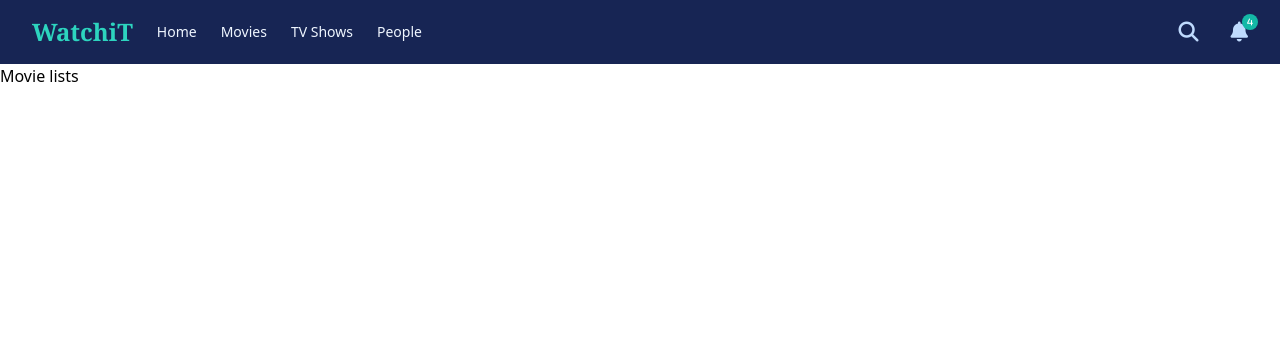
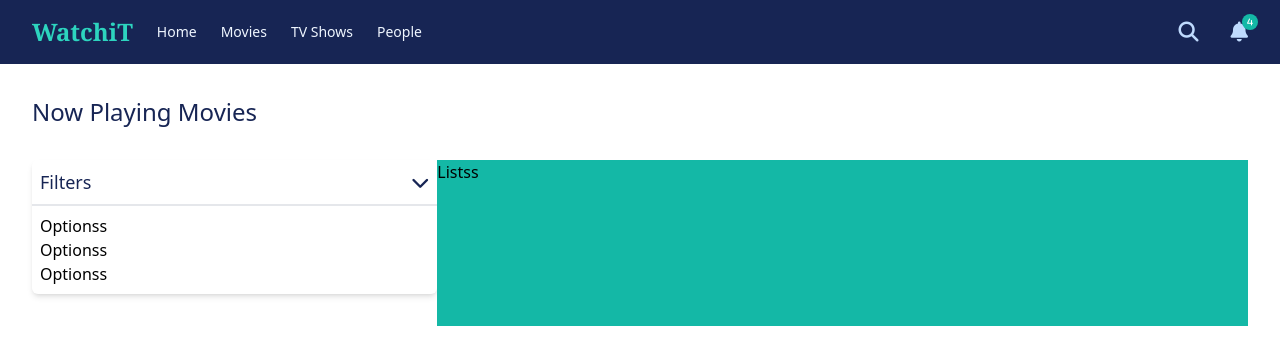
Before and after one commit to retardH/WatchiT, a Vue app: page /tv/1 in a window 1280 px wide. Shown: the top 364 px of the page. Built offline with nearby package versions, Linux system fonts and the light colour scheme.

Commit message:
finshed developing carousel

```diff
--- /dev/null
+++ b/src/components/DataFilter.vue
@@ -0,0 +1,19 @@
+<script setup>
+
+</script>
+
+<template>
+  <div>
+    <div class="rounded-md shadow-md">
+        <div class="flex justify-between items-center p-2 border-b-2">
+          <h4 class="text-base lg:text-lg text-blue-950">Filters</h4>
+          <i class="fa-solid fa-chevron-down text-lg text-blue-950"></i>
+        </div>
+        <div class="flex flex-col p-2">
+          <span>Optionss</span>
+          <span>Optionss</span>
+          <span>Optionss</span>
+        </div>
+    </div>
+  </div>
+</template>
--- a/src/views/HomeView.vue
+++ b/src/views/HomeView.vue
@@ -62,7 +62,7 @@ onMounted(() => {
     <div class="mt-8 px-2 lg:px-8">
       <div class="flex items-center justify-between mb-4">
         <div class="flex items-center gap-4">
-          <h4 class="text-blue-950 text-xl md:text-2xl">Available Networks to Watch</h4>
+          <h4 class="text-blue-950 text-xl md:text-2xl">Available Networks</h4>
           <ClickDropDown :options="['Movie', 'TV Show']" @filterQuery="(q) =>
           watchProviderFilterQuery = q"/>
         </div>
--- a/src/views/MovieListsView.vue
+++ b/src/views/MovieListsView.vue
@@ -1,9 +1,20 @@
 <script setup>
 
+import DataFilter from "@/components/DataFilter.vue";
 </script>
 
 <template>
   <div>
-    Movie lists
+    <div class="mt-8 px-2 lg:px-8">
+      <h4 class="text-blue-950 text-xl md:text-2xl">Now Playing Movies</h4>
+    </div>
+    <div class="grid grid-cols-12 mt-8 px-2 lg:px-8">
+      <div class="col-span-12 mb-8 md:col-span-3 lg:col-span-4">
+        <DataFilter/>
+      </div>
+      <div class="col-span-12 md:col-span-9 lg:col-span-8 bg-teal-500">
+       Listss
+      </div>
+    </div>
   </div>
 </template>
```
